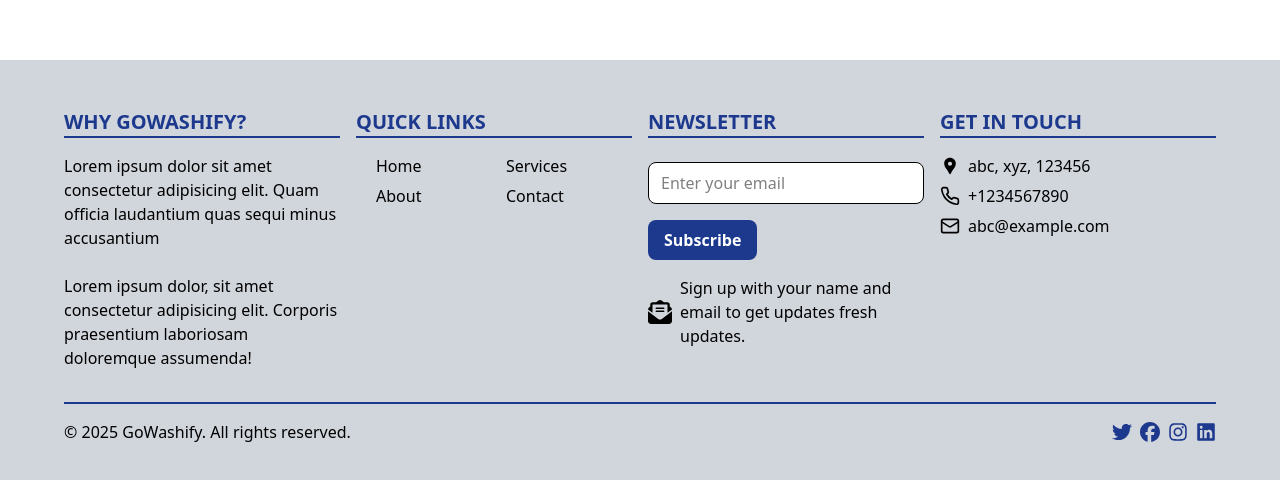
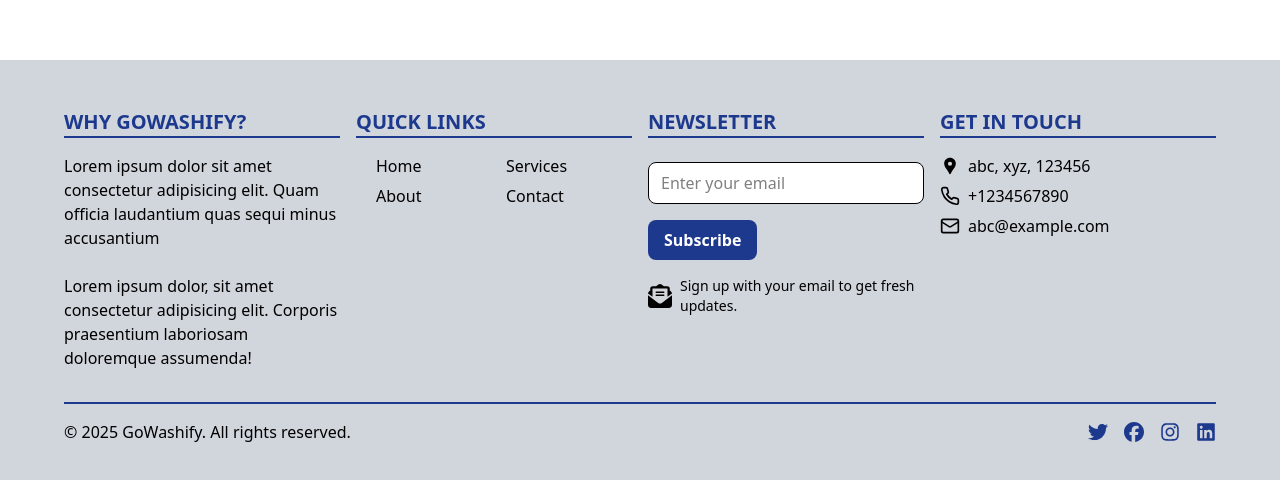
Before and after one commit to Dikshit673/Washify-app, a React (Vite) app: page / in a window 1280 px wide. Shown: the part 5389-5869 px from the top of the page. Built offline with nearby package versions, Linux system fonts and the light colour scheme; grey boxes are pictures that could not be loaded.

Commit message:
updates  ui gap-4 and newsletter paragraph

```diff
--- a/src/components/Footer.tsx
+++ b/src/components/Footer.tsx
@@ -86,9 +86,8 @@ const Footer = memo(() => {
               <ul>
                 <li className='flex items-center gap-2'>
                   <FaEnvelopeOpenText className='size-6 shrink-0' />
-                  <span className='text-base'>
-                    Sign up with your name and email to get updates fresh
-                    updates.
+                  <span className='text-sm'>
+                    Sign up with your email to get fresh updates.
                   </span>
                 </li>
               </ul>
@@ -102,7 +101,7 @@ const Footer = memo(() => {
                 reserved.
               </p>
             </div>
-            <div className='*:*:text-prime-200 flex items-center gap-2 *:*:size-5 *:*:shrink-0 *:*:cursor-pointer *:*:stroke-current *:*:stroke-1'>
+            <div className='*:*:text-prime-200 flex items-center gap-4 *:*:size-5 *:*:shrink-0 *:*:cursor-pointer *:*:stroke-current *:*:stroke-1'>
               <Link to='#'>
                 <FaTwitter />
               </Link>
```
